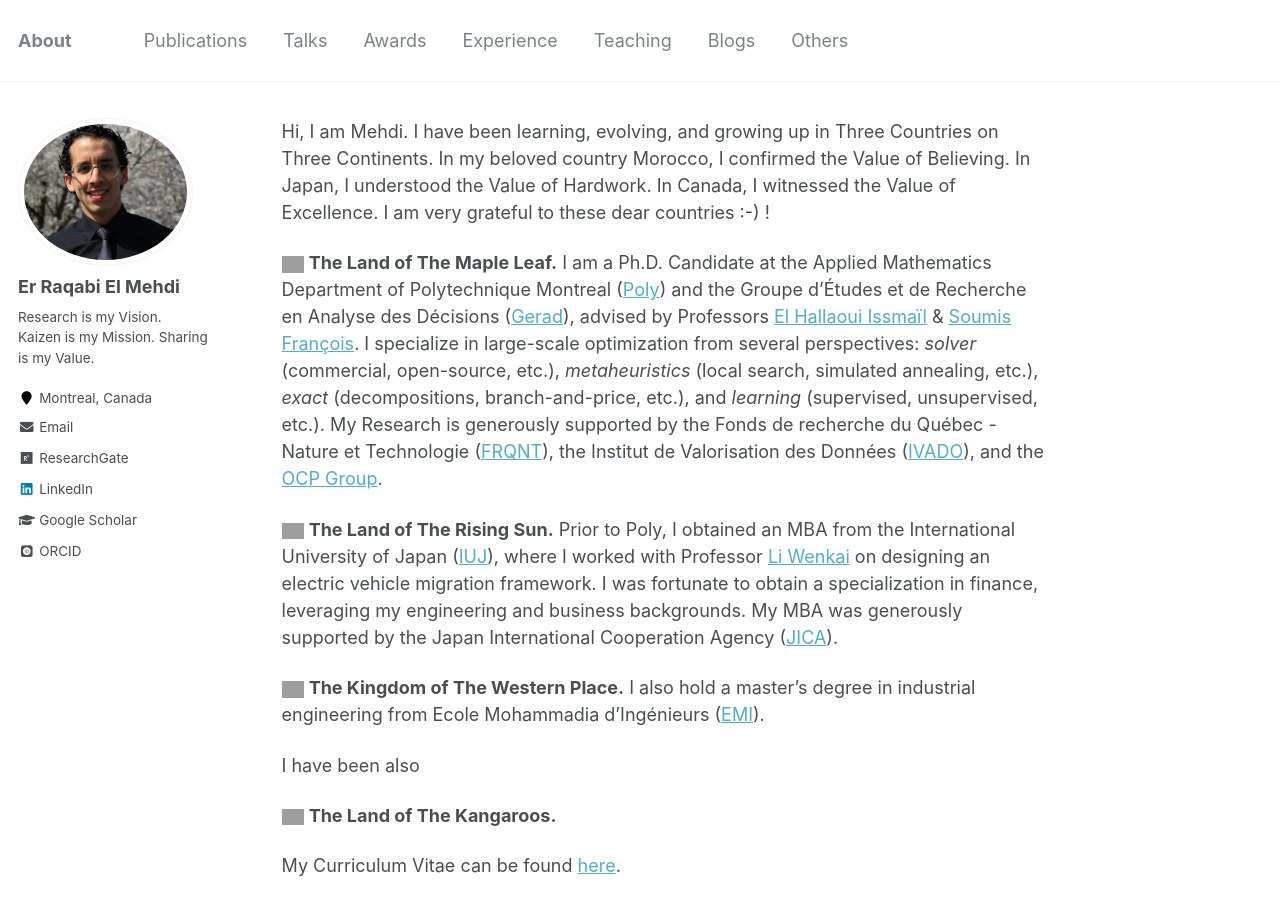
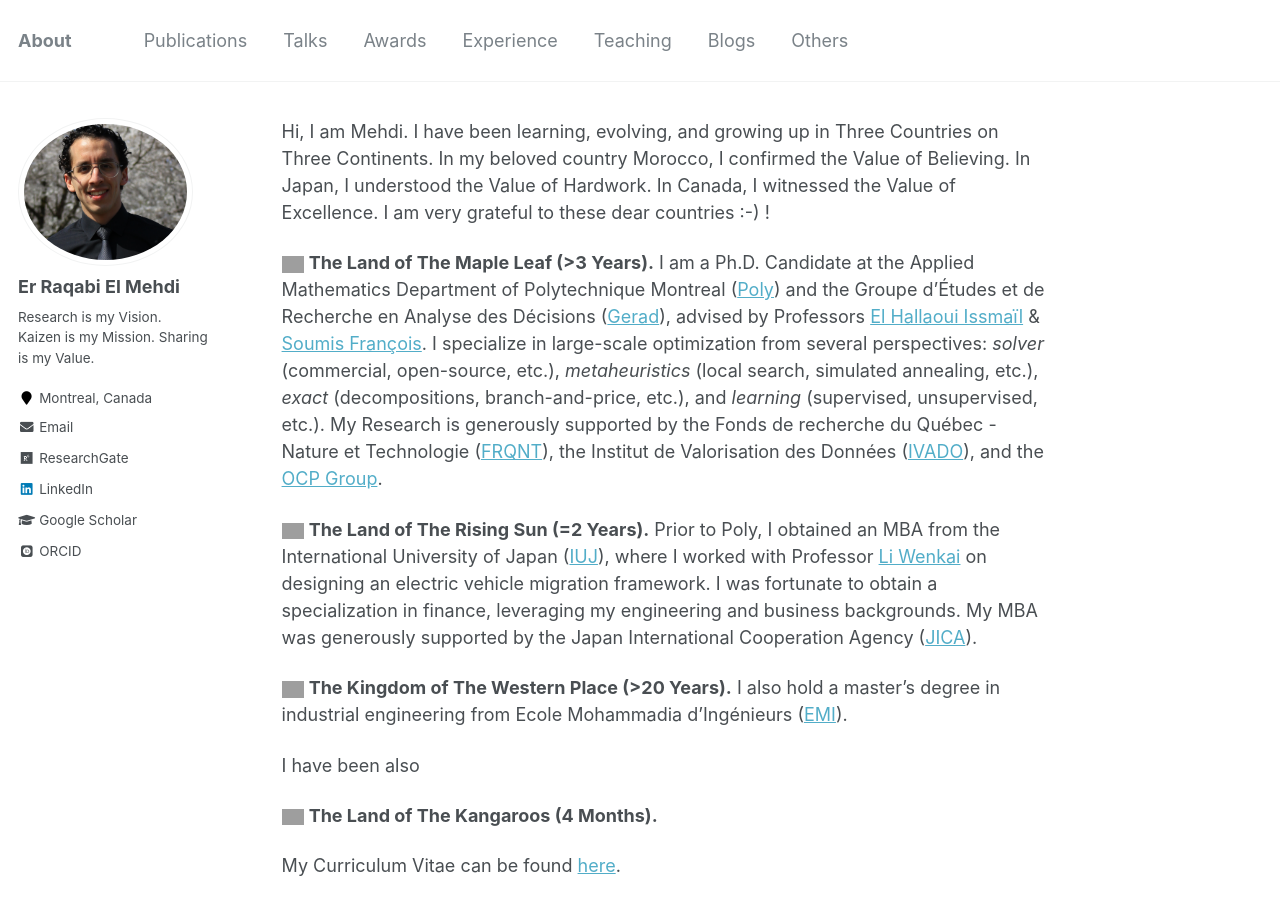
Before and after one commit to RqbMedi/rqbmedi.github.io, a Jekyll site: the page built from _pages/about.md, in a window 1280 px wide and 900 px high. Built offline with Jekyll 4.4.1, drawn with Linux system fonts in a browser that asks for light colours; some web fonts are replaced; grey boxes are pictures that could not be loaded.

Commit message:
Update about.md

```diff
--- a/_pages/about.md
+++ b/_pages/about.md
@@ -10,15 +10,15 @@ redirect_from:
 
 Hi, I am Mehdi. I have been learning, evolving, and growing up in Three Countries on Three Continents. In my beloved country Morocco, I confirmed the Value of Believing. In Japan, I understood the Value of Hardwork. In Canada, I witnessed the Value of Excellence. I am very grateful to these dear countries :-) !
 
-<img alt="Canada" src="http://purecatamphetamine.github.io/country-flag-icons/3x2/CA.svg" width="22" height="22"/> **The Land of The Maple Leaf.** I am a Ph.D. Candidate at the Applied Mathematics Department of Polytechnique Montreal ([Poly](https://www.polymtl.ca/)) and the Groupe d'Études et de Recherche en Analyse des Décisions ([Gerad](https://www.gerad.ca/en)), advised by Professors [El Hallaoui Issmaïl](https://www.polymtl.ca/expertises/el-hallaoui-issmail) & [Soumis François](https://www.polymtl.ca/expertises/soumis-francois). I specialize in large-scale optimization from several perspectives: *solver* (commercial, open-source, etc.), *metaheuristics* (local search, simulated annealing, etc.), *exact* (decompositions, branch-and-price, etc.), and *learning* (supervised, unsupervised, etc.). My Research is generously supported by the Fonds de recherche du Québec - Nature et Technologie ([FRQNT](https://frq.gouv.qc.ca/en/)), the Institut de Valorisation des Données ([IVADO](https://ivado.ca/en/)), and the [OCP Group](https://www.ocpgroup.ma/).
+<img alt="Canada" src="http://purecatamphetamine.github.io/country-flag-icons/3x2/CA.svg" width="22" height="22"/> **The Land of The Maple Leaf (>3 Years).** I am a Ph.D. Candidate at the Applied Mathematics Department of Polytechnique Montreal ([Poly](https://www.polymtl.ca/)) and the Groupe d'Études et de Recherche en Analyse des Décisions ([Gerad](https://www.gerad.ca/en)), advised by Professors [El Hallaoui Issmaïl](https://www.polymtl.ca/expertises/el-hallaoui-issmail) & [Soumis François](https://www.polymtl.ca/expertises/soumis-francois). I specialize in large-scale optimization from several perspectives: *solver* (commercial, open-source, etc.), *metaheuristics* (local search, simulated annealing, etc.), *exact* (decompositions, branch-and-price, etc.), and *learning* (supervised, unsupervised, etc.). My Research is generously supported by the Fonds de recherche du Québec - Nature et Technologie ([FRQNT](https://frq.gouv.qc.ca/en/)), the Institut de Valorisation des Données ([IVADO](https://ivado.ca/en/)), and the [OCP Group](https://www.ocpgroup.ma/).
 
-<img alt="Japan" src="http://purecatamphetamine.github.io/country-flag-icons/3x2/JP.svg" width="22" height="22"/> **The Land of The Rising Sun.** Prior to Poly, I obtained an MBA from the International University of Japan ([IUJ](https://www.iuj.ac.jp/)), where I worked with Professor [Li Wenkai](http://rmap.iuj.ac.jp/profile/en.1d04074599d978f5.html) on designing an electric vehicle migration framework. I was fortunate to obtain a specialization in finance, leveraging my engineering and business backgrounds. My MBA was generously supported by the Japan International Cooperation Agency ([JICA](https://www.jica.go.jp/english/)).
+<img alt="Japan" src="http://purecatamphetamine.github.io/country-flag-icons/3x2/JP.svg" width="22" height="22"/> **The Land of The Rising Sun (=2 Years).** Prior to Poly, I obtained an MBA from the International University of Japan ([IUJ](https://www.iuj.ac.jp/)), where I worked with Professor [Li Wenkai](http://rmap.iuj.ac.jp/profile/en.1d04074599d978f5.html) on designing an electric vehicle migration framework. I was fortunate to obtain a specialization in finance, leveraging my engineering and business backgrounds. My MBA was generously supported by the Japan International Cooperation Agency ([JICA](https://www.jica.go.jp/english/)).
 
-<img alt="Morocco" src="http://purecatamphetamine.github.io/country-flag-icons/3x2/MA.svg" width="22" height="22"/> **The Kingdom of The Western Place.** I also hold a master's degree in industrial engineering from Ecole Mohammadia d'Ingénieurs ([EMI](https://www.emi.ac.ma/)).
+<img alt="Morocco" src="http://purecatamphetamine.github.io/country-flag-icons/3x2/MA.svg" width="22" height="22"/> **The Kingdom of The Western Place (>20 Years).** I also hold a master's degree in industrial engineering from Ecole Mohammadia d'Ingénieurs ([EMI](https://www.emi.ac.ma/)).
 
 I have been also
 
-<img alt="Australia" src="http://purecatamphetamine.github.io/country-flag-icons/3x2/AU.svg" width="22" height="22"/> **The Land of The Kangaroos.**
+<img alt="Australia" src="http://purecatamphetamine.github.io/country-flag-icons/3x2/AU.svg" width="22" height="22"/> **The Land of The Kangaroos (4 Months).**
 
 My Curriculum Vitae can be found [here](http://rqbmedi.github.io/files/CV.pdf).
 
```
